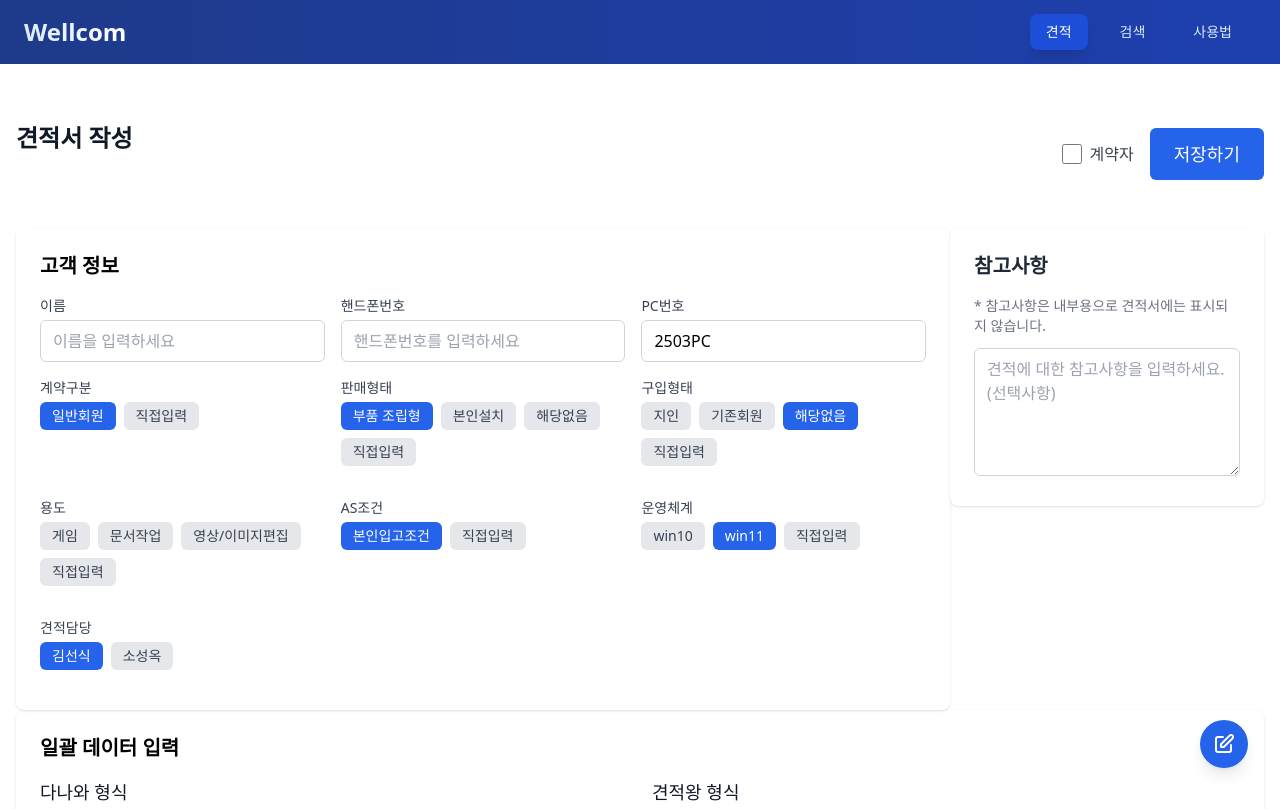
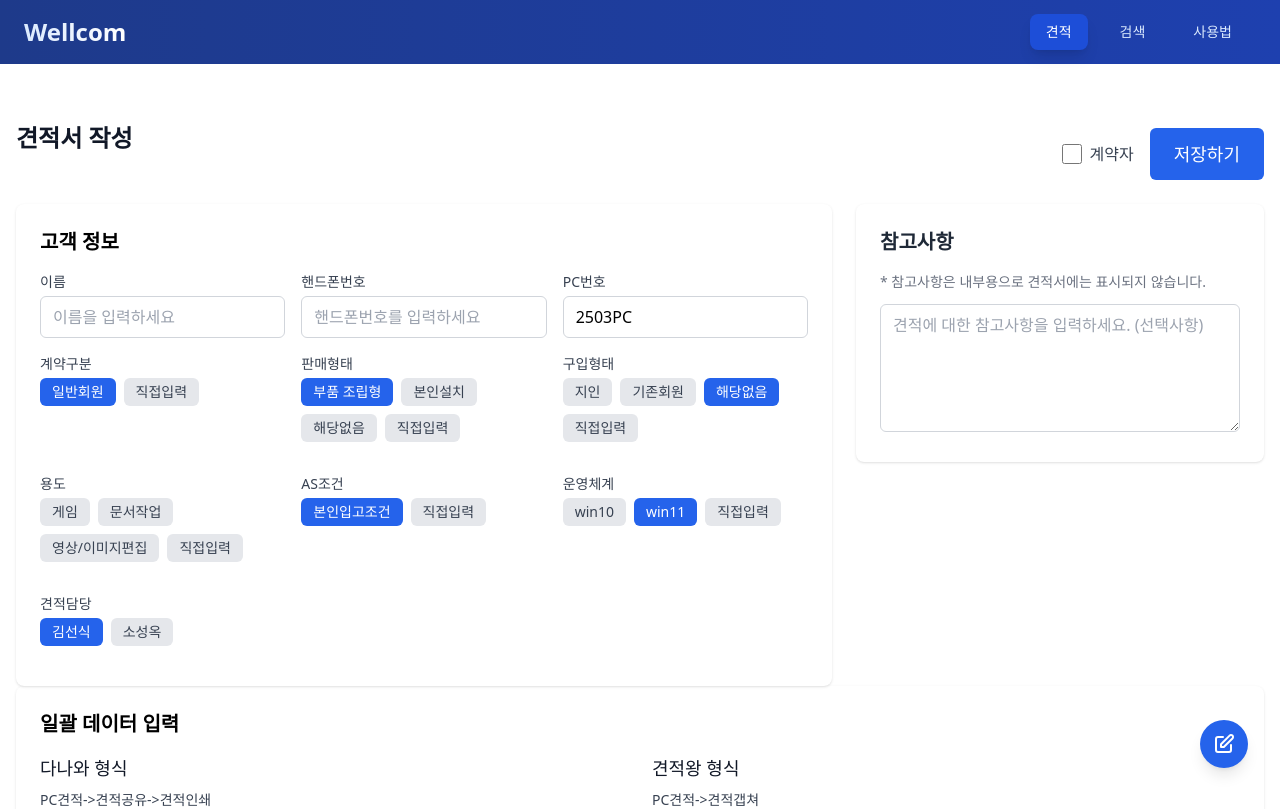
Before and after one commit to kcj980/wellcompro, a Next.js app: page /estimate in a window 1280 px wide. Shown: the top 809 px of the page. Built offline with nearby package versions, Linux system fonts and the light colour scheme.

Commit message:
고객정보 참고사항 위치 수정

```diff
--- a/app/estimate/page.js
+++ b/app/estimate/page.js
@@ -1507,10 +1507,10 @@
           )}
 
           {/* 여기부터 기존 폼 코드 */}
-          <div className="flex w-full">
+          <div className="flex flex-col md:flex-row w-full gap-6">
             {/* 고객 정보 섹션 */}
-            <div className="flex-5">
-              <div className="mt-6 bg-white shadow rounded-lg p-6">
+            <div className="w-full md:w-2/3">
+              <div className="bg-white shadow rounded-lg p-6">
                 <h2 className="text-xl font-semibold mb-4">고객 정보</h2>
                 <div className="grid grid-cols-1 md:grid-cols-2 lg:grid-cols-3 gap-4">
                   <div>
@@ -1915,8 +1915,8 @@
             </div>
 
             {/* 참고사항 섹션 */}
-            <div className="flex-5">
-              <div className="mt-6 bg-white shadow rounded-lg p-6">
+            <div className="w-full md:w-1/3">
+              <div className="bg-white shadow rounded-lg p-6">
                 <h2 className="text-xl font-semibold text-gray-800 mb-4">참고사항</h2>
                 <div className="text-sm text-gray-500 mb-3">
                   * 참고사항은 내부용으로 견적서에는 표시되지 않습니다.
```
